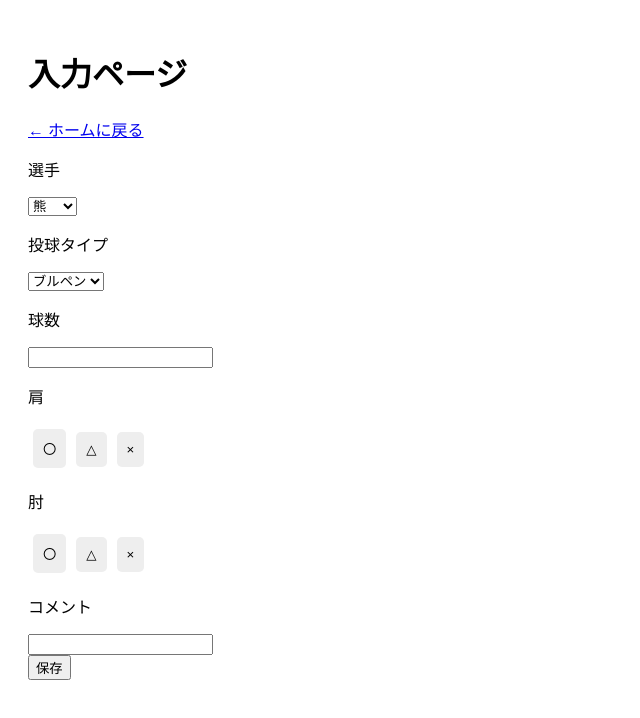
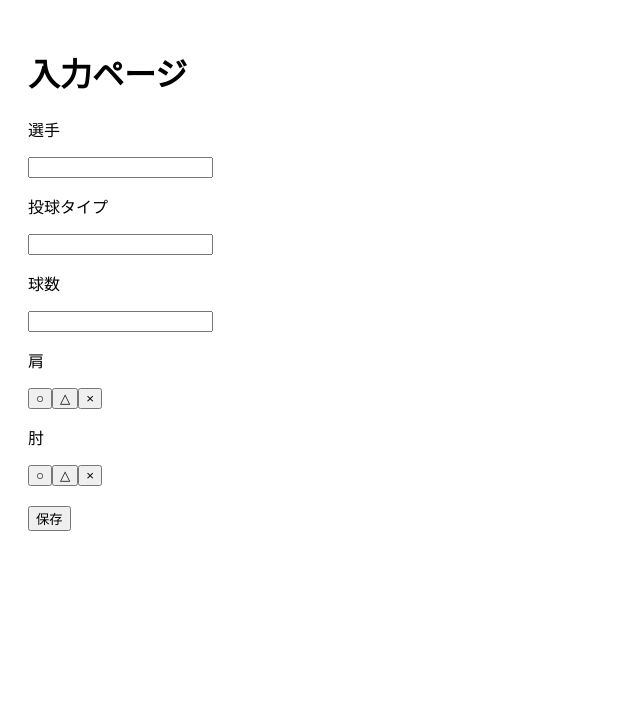
Before and after one commit to t18167647-web/-, a Next.js app: page /input in a window 1280 px wide. Shown: the top 718 px of the page, without its empty margins (0-640 px from the left). Built offline with nearby package versions, Linux system fonts and the light colour scheme.

Commit message:
input page fix

```diff
--- a/app/input/page.jsx
+++ b/app/input/page.jsx
@@ -1,134 +1,83 @@
 "use client";
-
 import { useState } from "react";
-import { db } from "../../lib/firebase";
-import { collection, addDoc } from "firebase/firestore";
-import Link from "next/link";
 
 export default function InputPage() {
-  const [loading, setLoading] = useState(false);
-
-  const [player, setPlayer] = useState("熊");
-  const [pitchType, setPitchType] = useState("ブルペン");
-  const [pitchCount, setPitchCount] = useState("");
+  const [player, setPlayer] = useState("");
+  const [type, setType] = useState("");
+  const [count, setCount] = useState("");
   const [shoulder, setShoulder] = useState("");
   const [elbow, setElbow] = useState("");
-  const [comment, setComment] = useState("");
 
-  const handleSave = async () => {
-    if (!pitchCount) {
-      alert("球数を入力して");
+  const handleSubmit = () => {
+    if (!player || !type || !count) {
+      alert("必須項目を入力してください");
       return;
     }
 
-    try {
-      setLoading(true);
+    const newItem = {
+      id: Date.now(),
+      player,
+      type,
+      count: Number(count),
+      shoulder: shoulder === "○",
+      elbow: elbow === "○",
+      comments: [], // ←ここ超重要
+    };
 
-      await addDoc(collection(db, "pitch_data"), {
-        player,
-        pitchType,
-        pitchCount: Number(pitchCount),
-        shoulder,
-        elbow,
-        comment,
-        createdAt: new Date()
-      });
+    const existing = JSON.parse(localStorage.getItem("items")) || [];
+    const updated = [...existing, newItem];
 
-      alert("保存成功！");
+    localStorage.setItem("items", JSON.stringify(updated));
 
-      setPitchCount("");
-      setComment("");
-      setShoulder("");
-      setElbow("");
+    alert("保存成功！");
 
-    } catch (e) {
-      console.error(e);
-      alert("エラー：" + e.message);
-    }
-
-    setLoading(false);
-  };
-
-  const Button = ({ value, state, setState }) => {
-    const color =
-      value === "〇" ? "blue" : value === "△" ? "orange" : "red";
-
-    return (
-      <button
-        onClick={() => setState(value)}
-        style={{
-          margin: 5,
-          padding: 10,
-          background: state === value ? color : "#eee",
-          color: state === value ? "white" : "black",
-          border: "none",
-          borderRadius: 5
-        }}
-      >
-        {value}
-      </button>
-    );
+    // 入力リセット
+    setPlayer("");
+    setType("");
+    setCount("");
+    setShoulder("");
+    setElbow("");
   };
 
   return (
     <div style={{ padding: 20 }}>
       <h1>入力ページ</h1>
 
-      <Link href="/">← ホームに戻る</Link>
-
       <div>
         <p>選手</p>
-        <select value={player} onChange={(e) => setPlayer(e.target.value)}>
-          <option>熊</option>
-          <option>坂田</option>
-          <option>末永</option>
-          <option>五島</option>
-          <option>松尾</option>
-        </select>
+        <input value={player} onChange={(e) => setPlayer(e.target.value)} />
       </div>
 
       <div>
         <p>投球タイプ</p>
-        <select value={pitchType} onChange={(e) => setPitchType(e.target.value)}>
-          <option>ブルペン</option>
-          <option>実践練習</option>
-          <option>試合</option>
-        </select>
+        <input value={type} onChange={(e) => setType(e.target.value)} />
       </div>
 
       <div>
         <p>球数</p>
         <input
           type="number"
-          value={pitchCount}
-          onChange={(e) => setPitchCount(e.target.value)}
+          value={count}
+          onChange={(e) => setCount(e.target.value)}
         />
       </div>
 
       <div>
         <p>肩</p>
-        <Button value="〇" state={shoulder} setState={setShoulder} />
-        <Button value="△" state={shoulder} setState={setShoulder} />
-        <Button value="×" state={shoulder} setState={setShoulder} />
+        <button onClick={() => setShoulder("○")}>○</button>
+        <button onClick={() => setShoulder("△")}>△</button>
+        <button onClick={() => setShoulder("×")}>×</button>
       </div>
 
       <div>
         <p>肘</p>
-        <Button value="〇" state={elbow} setState={setElbow} />
-        <Button value="△" state={elbow} setState={setElbow} />
-        <Button value="×" state={elbow} setState={setElbow} />
+        <button onClick={() => setElbow("○")}>○</button>
+        <button onClick={() => setElbow("△")}>△</button>
+        <button onClick={() => setElbow("×")}>×</button>
       </div>
 
-      <div>
-        <p>コメント</p>
-        <input
-          value={comment}
-          onChange={(e) => setComment(e.target.value)}
-        />
-      </div>
-
-      <button onClick={handleSave} disabled={loading}>
-        {loading ? "保存中..." : "保存"}
+      <button onClick={handleSubmit} style={{ marginTop: 20 }}>
+        保存
       </button>
     </div>
   );
```
